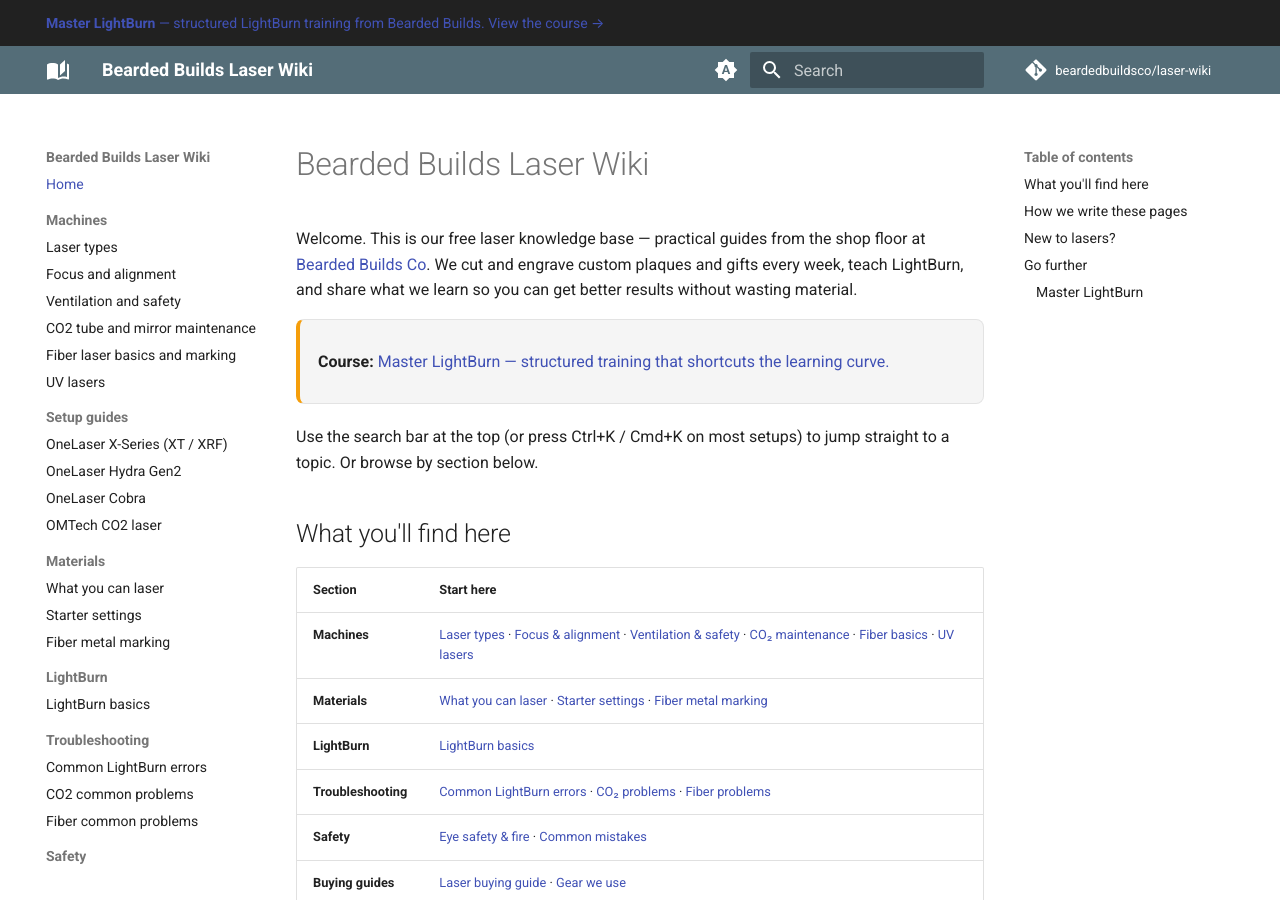
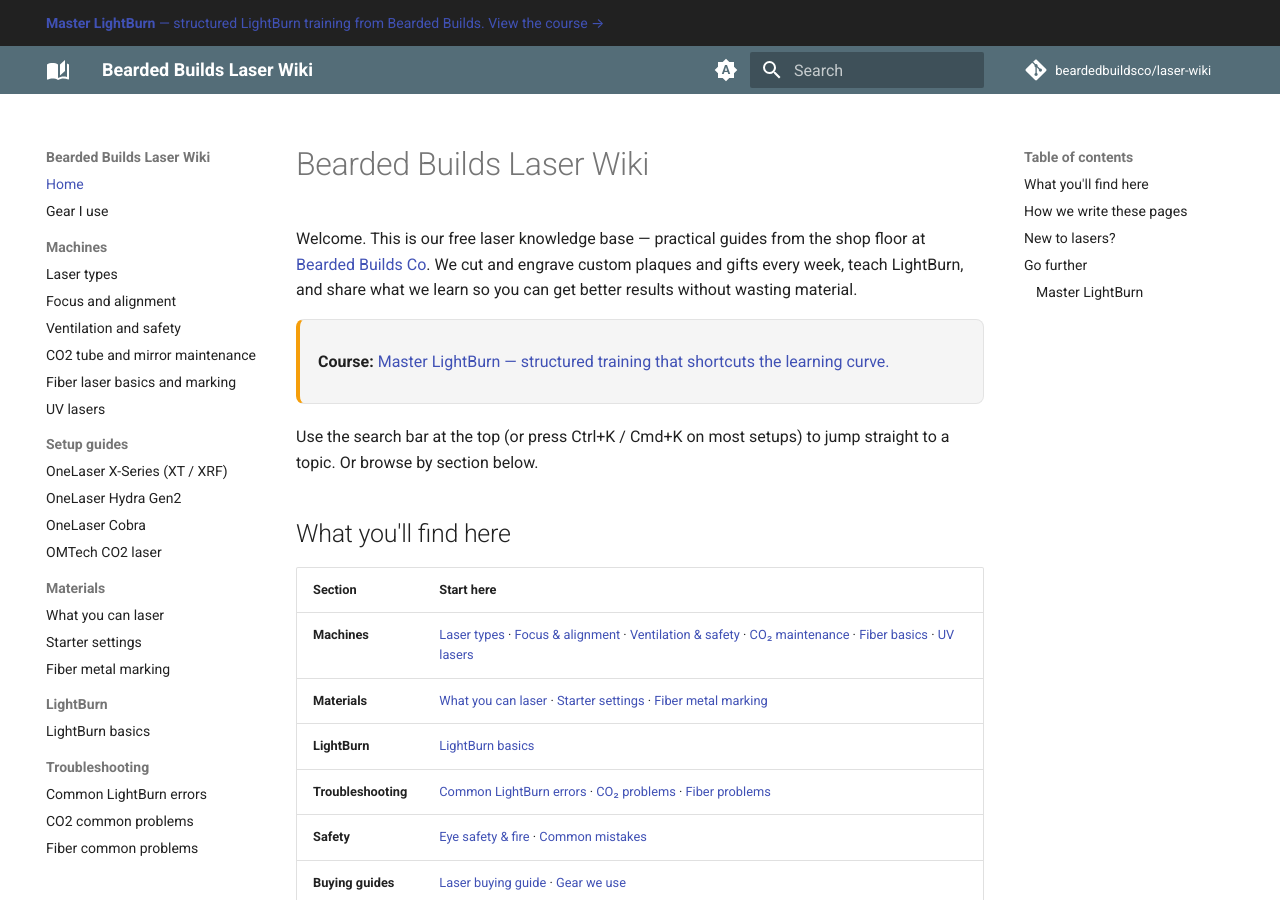
Before and after one commit to beardedbuildsco/laser-wiki, an MkDocs documentation site: the page built from docs/index.md, in a window 1280 px wide and 900 px high. Built offline with MkDocs 1.6.1 and Material for MkDocs 9.7.7, drawn with Linux system fonts in a browser that asks for light colours; comment, search, counter and statistics services are not loaded; part of the change alters nothing that is shown.

Commit message:
Promote Gear I use to top-level nav

```diff
--- a/mkdocs.yml
+++ b/mkdocs.yml
@@ -79,6 +79,7 @@ markdown_extensions:
 
 nav:
   - Home: index.md
+  - Gear I use: buying-guides/gear-we-use.md
   - Machines:
       - Laser types: machines/laser-types.md
       - Focus and alignment: machines/focus-and-alignment.md
@@ -105,7 +106,6 @@ nav:
       - Laser eye safety and fire: safety/laser-eye-safety-and-fire.md
   - Buying guides:
       - Laser buying guide: buying-guides/laser-buying-guide.md
-      - Gear we use: buying-guides/gear-we-use.md
   - Projects:
       - Engraving a plaque: projects/engraving-a-plaque.md
       - Rotary engraving: projects/rotary-engraving.md
```
